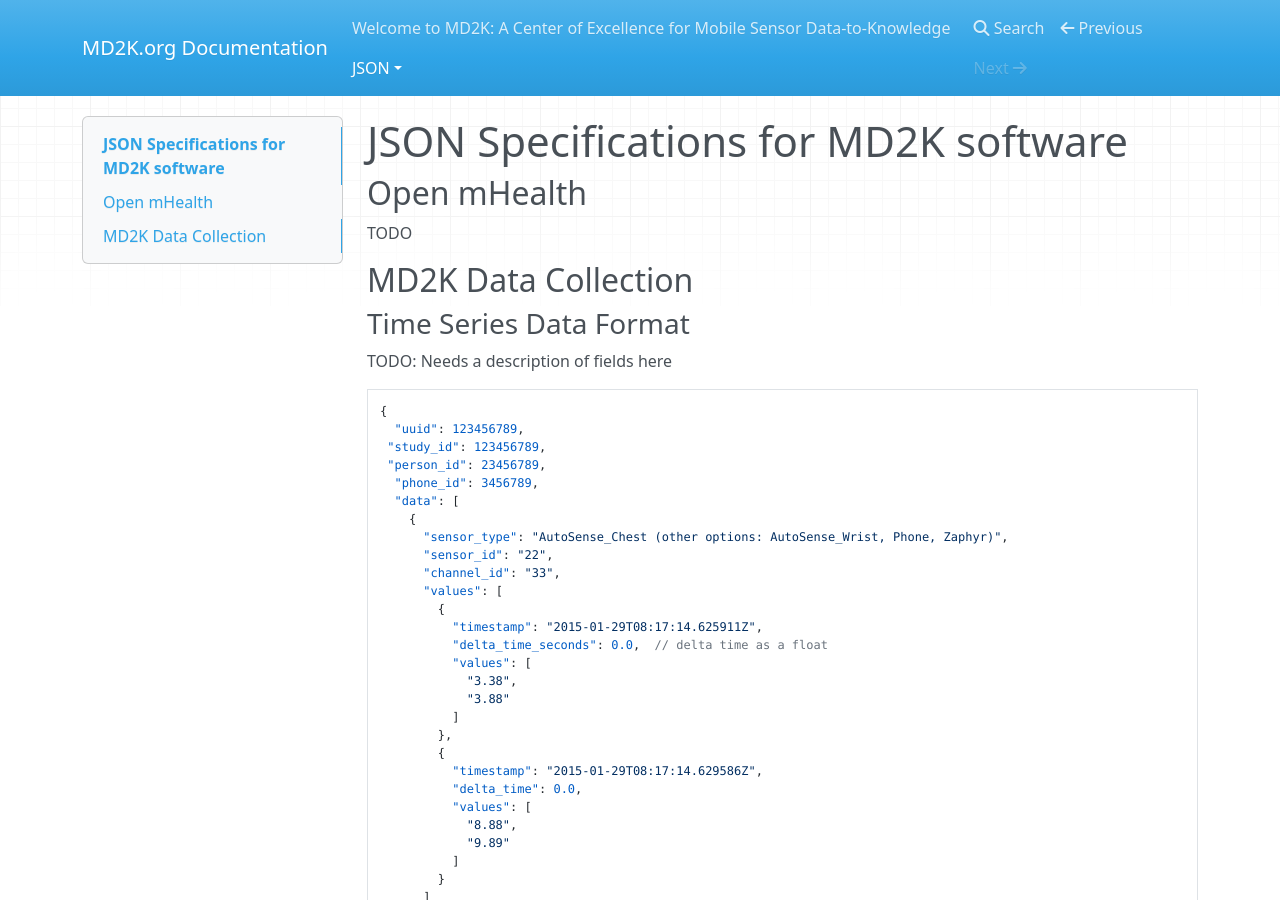
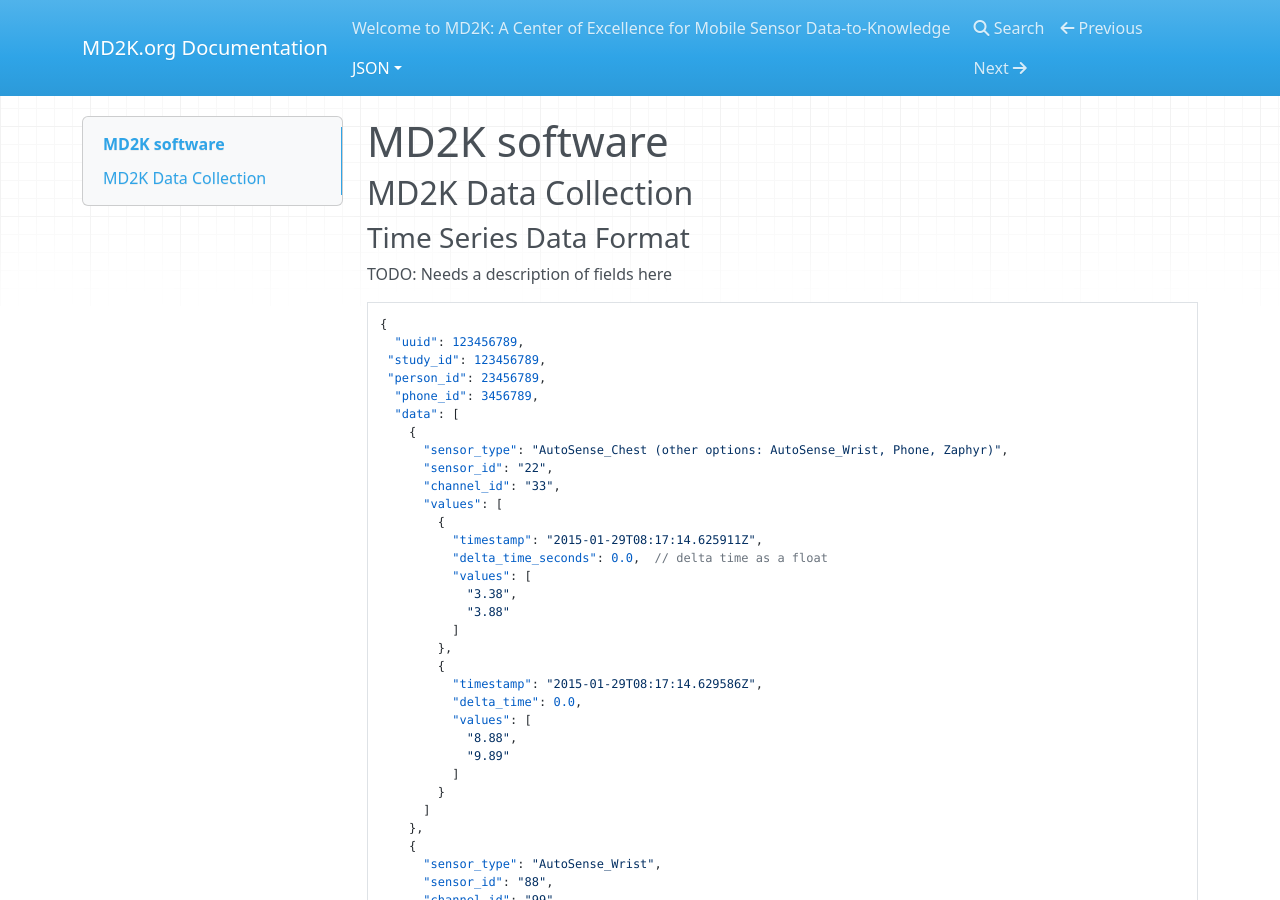
Before and after one commit to ivanyeo/md2k, an MkDocs documentation site: the page built from docs/JSON/MD2K.md, in a window 1280 px wide and 900 px high. Built offline with MkDocs 1.6.1, drawn with Linux system fonts in a browser that asks for light colours; nearby versions of some CDN libraries.

Commit message:
Reorg of documentation

```diff
--- a/docs/JSON/index.md
+++ b/docs/JSON/MD2K.md
@@ -1,8 +1,4 @@
-# JSON Specifications for MD2K software
-
-## Open mHealth
-
-TODO
+# MD2K software
 
 ## MD2K Data Collection
 
```
Also changed, not shown: docs/JSON/Open mHealth.md (added, +3 -0 lines).
